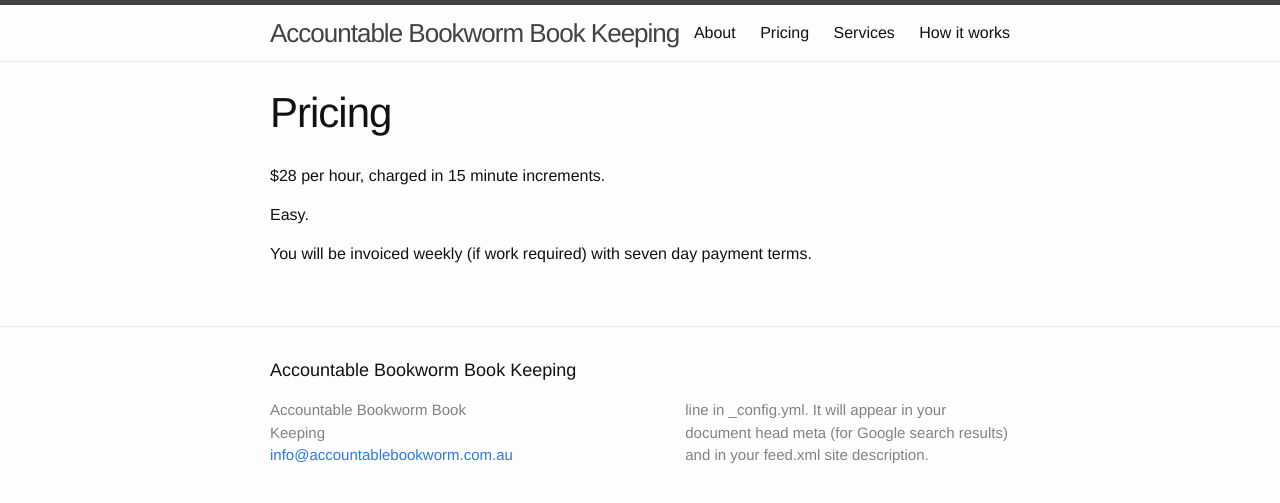
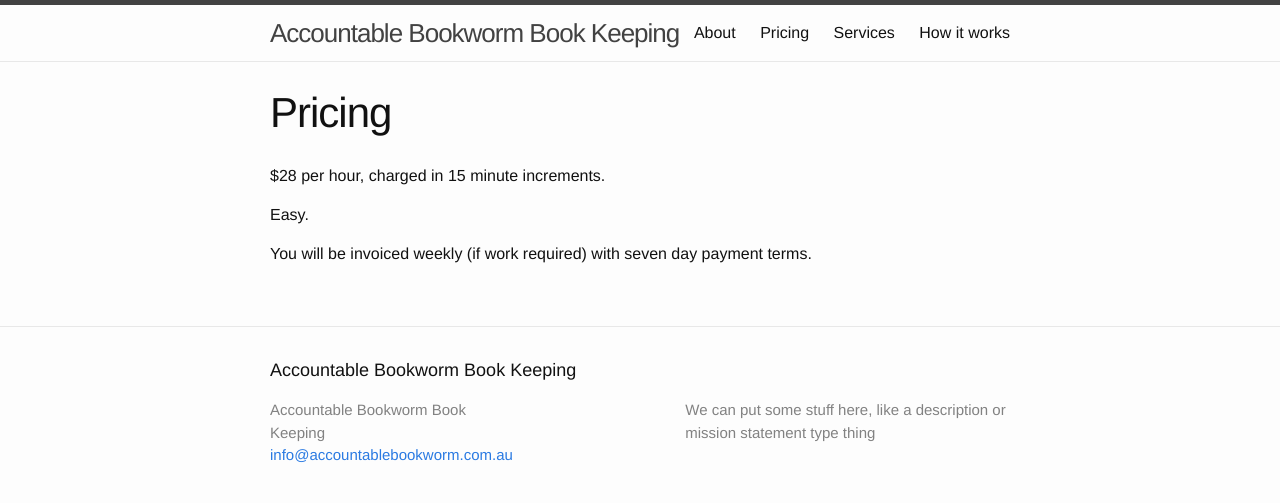
Before and after one commit to aivins/bookwormsite, a Jekyll site: the page built from pricing.md, in a window 1280 px wide. Shown: the top 503 px of the page. Built offline with Jekyll 4.4.1, drawn with Linux system fonts in a browser that asks for light colours.

Commit message:
Tweaks to config.yml

```diff
--- a/_config.yml
+++ b/_config.yml
@@ -1,8 +1,8 @@
 title: Accountable Bookworm Book Keeping
 email: info@accountablebookworm.com.au
 description: >
-  line in _config.yml. It will appear in your document head meta (for
-  Google search results) and in your feed.xml site description.
-baseurl: ""
+  We can put some stuff here, like a description or mission
+  statement type thing
+baseurl: "http://www.accountablebookworm.com.au"
 url: "http://www.accountablebookworm.com.au"
 markdown: kramdown
```
